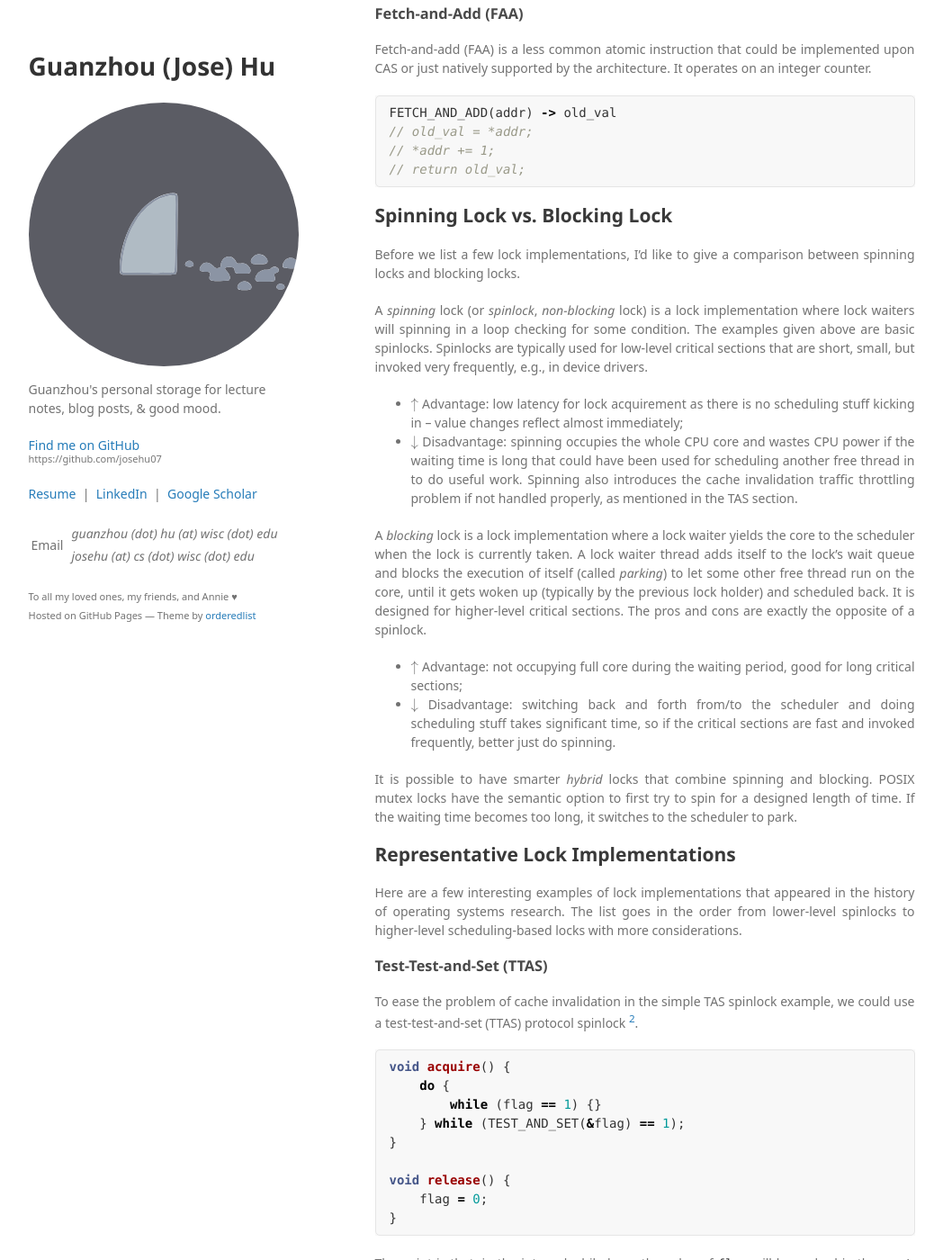
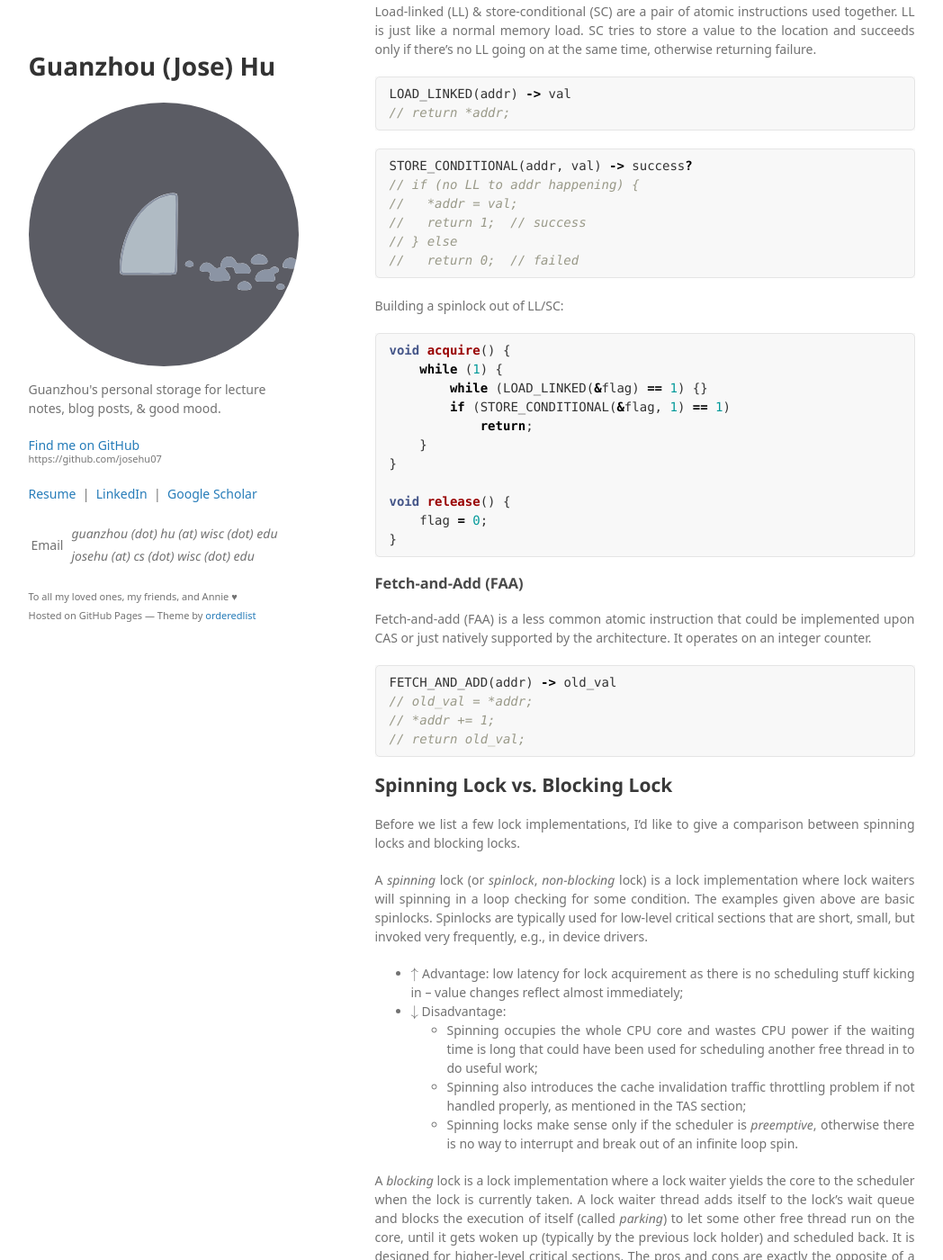
Before and after one commit to josehu07/josehu07.github.io, a Jekyll site: the page built from _posts/2021-05-31-locking-techniques.md, in a window 1280 px wide and 1400 px high, scrolled down 2161 px. Shown: the whole window at 90% size, without its empty margins (116-1164 px from the left). Built offline with Jekyll 4.4.1, drawn with Linux system fonts in a browser that asks for light colours; some web fonts are replaced; formulas are drawn with MathJax 3; a script that is not in the unit is left out; comment, search, counter and statistics services are not loaded; some of the changed text lies outside the part shown.

Commit message:
update locking blog post

````diff
--- a/_posts/2021-05-31-locking-techniques.md
+++ b/_posts/2021-05-31-locking-techniques.md
@@ -15,14 +15,12 @@ Let's assume that the shared resource is a data structure on DRAM and that singl
 
 Based on this reasonable setup, it is possible to develop purely *software*-based algorithms. See [this section of Wikipedia](https://en.wikipedia.org/wiki/Mutual_exclusion#Software_solutions) [^1] for examples. Though very valuable in the theoretical aspect, these solutions are too sophisticated and quite inefficient to be deployed as locking primitives in an operating system under heavy load.
 
-Modern operating systems, instead, rely on *hardware atomic instructions* -- ISA supported instructions that are more than just single memory reads/writes, but are guaranteed by the hardware architecture to be atomic and unbreakable. The operating system implements (mutex) *locks* upon these instructions and the threads have their critical sections written in this form to get mutual exclusion:
+Modern operating systems, instead, rely on *hardware atomic instructions* -- ISA supported instructions that are more than just single memory reads/writes, but are guaranteed by the hardware architecture to be atomic and unbreakable. The operating system implements (mutex) *locks* upon these instructions (in a threading library, for example). Threads have their critical sections protected in this way to get mutual exclusion:
 
 ```cpp
-void critical_section(Lock& lock) {
-    lock.acquire();
-    ... // do stuff
-    lock.release();
-}
+lock.acquire();
+... // critical section
+lock.release();
 ```
 
 ## Hardware Atomic Instructions
@@ -78,6 +76,40 @@ void release() {
 }
 ```
 
+### Load-Linked (LL) & Store-Conditional (SC)
+
+Load-linked (LL) & store-conditional (SC) are a pair of atomic instructions used together. LL is just like a normal memory load. SC tries to store a value to the location and succeeds only if there's no LL going on at the same time, otherwise returning failure.
+
+```cpp
+LOAD_LINKED(addr) -> val
+// return *addr;
+```
+
+```cpp
+STORE_CONDITIONAL(addr, val) -> success?
+// if (no LL to addr happening) {
+//   *addr = val;
+//   return 1;  // success
+// } else
+//   return 0;  // failed
+```
+
+Building a spinlock out of LL/SC:
+
+```cpp
+void acquire() {
+    while (1) {
+        while (LOAD_LINKED(&flag) == 1) {}
+        if (STORE_CONDITIONAL(&flag, 1) == 1)
+            return;
+    }
+}
+
+void release() {
+    flag = 0;
+}
+```
+
 ### Fetch-and-Add (FAA)
 
 Fetch-and-add (FAA) is a less common atomic instruction that could be implemented upon CAS or just natively supported by the architecture. It operates on an integer counter.
@@ -96,14 +128,17 @@ Before we list a few lock implementations, I'd like to give a comparison between
 A *spinning* lock (or *spinlock*, *non-blocking* lock) is a lock implementation where lock waiters will spinning in a loop checking for some condition. The examples given above are basic spinlocks. Spinlocks are typically used for low-level critical sections that are short, small, but invoked very frequently, e.g., in device drivers.
 
 - $$\uparrow$$ Advantage: low latency for lock acquirement as there is no scheduling stuff kicking in -- value changes reflect almost immediately;
-- $$\downarrow$$ Disadvantage: spinning occupies the whole CPU core and wastes CPU power if the waiting time is long that could have been used for scheduling another free thread in to do useful work. Spinning also introduces the cache invalidation traffic throttling problem if not handled properly, as mentioned in the TAS section.
+- $$\downarrow$$ Disadvantage:
+    - Spinning occupies the whole CPU core and wastes CPU power if the waiting time is long that could have been used for scheduling another free thread in to do useful work;
+    - Spinning also introduces the cache invalidation traffic throttling problem if not handled properly, as mentioned in the TAS section;
+    - Spinning locks make sense only if the scheduler is *preemptive*, otherwise there is no way to interrupt and break out of an infinite loop spin.
 
 A *blocking* lock is a lock implementation where a lock waiter yields the core to the scheduler when the lock is currently taken. A lock waiter thread adds itself to the lock's wait queue and blocks the execution of itself (called *parking*) to let some other free thread run on the core, until it gets woken up (typically by the previous lock holder) and scheduled back. It is designed for higher-level critical sections. The pros and cons are exactly the opposite of a spinlock.
 
 - $$\uparrow$$ Advantage: not occupying full core during the waiting period, good for long critical sections;
 - $$\downarrow$$ Disadvantage: switching back and forth from/to the scheduler and doing scheduling stuff takes significant time, so if the critical sections are fast and invoked frequently, better just do spinning.
 
-It is possible to have smarter *hybrid* locks that combine spinning and blocking. POSIX mutex locks have the semantic option to first try to spin for a designed length of time. If the waiting time becomes too long, it switches to the scheduler to park.
+It is possible to have smarter *hybrid* locks that combine spinning and blocking. This is now referred to as *two-phase locking*. POSIX mutex locks have the semantic option to first try to spin for a designed length of time. If the waiting time becomes too long, it switches to the scheduler to park. The Linux lock based on its [*futex* syscall support](https://en.wikipedia.org/wiki/Futex) [^7] is a good example of such locks implementing the two-phase semantic.
 
 ## Representative Lock Implementations
 
````
Also changed, not shown: other parts of _posts/2021-05-31-locking-techniques.md (+1 -0 lines).
